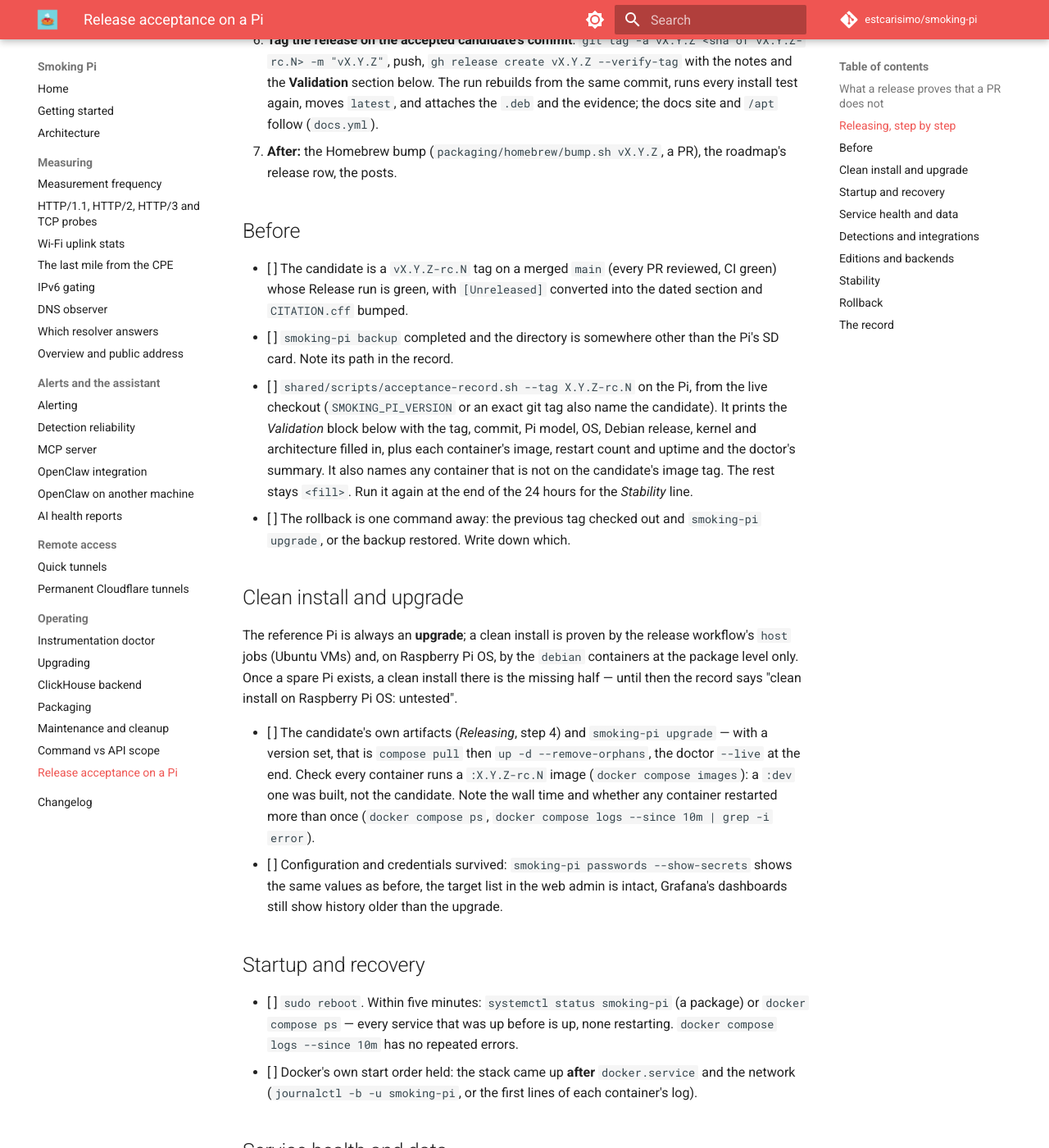
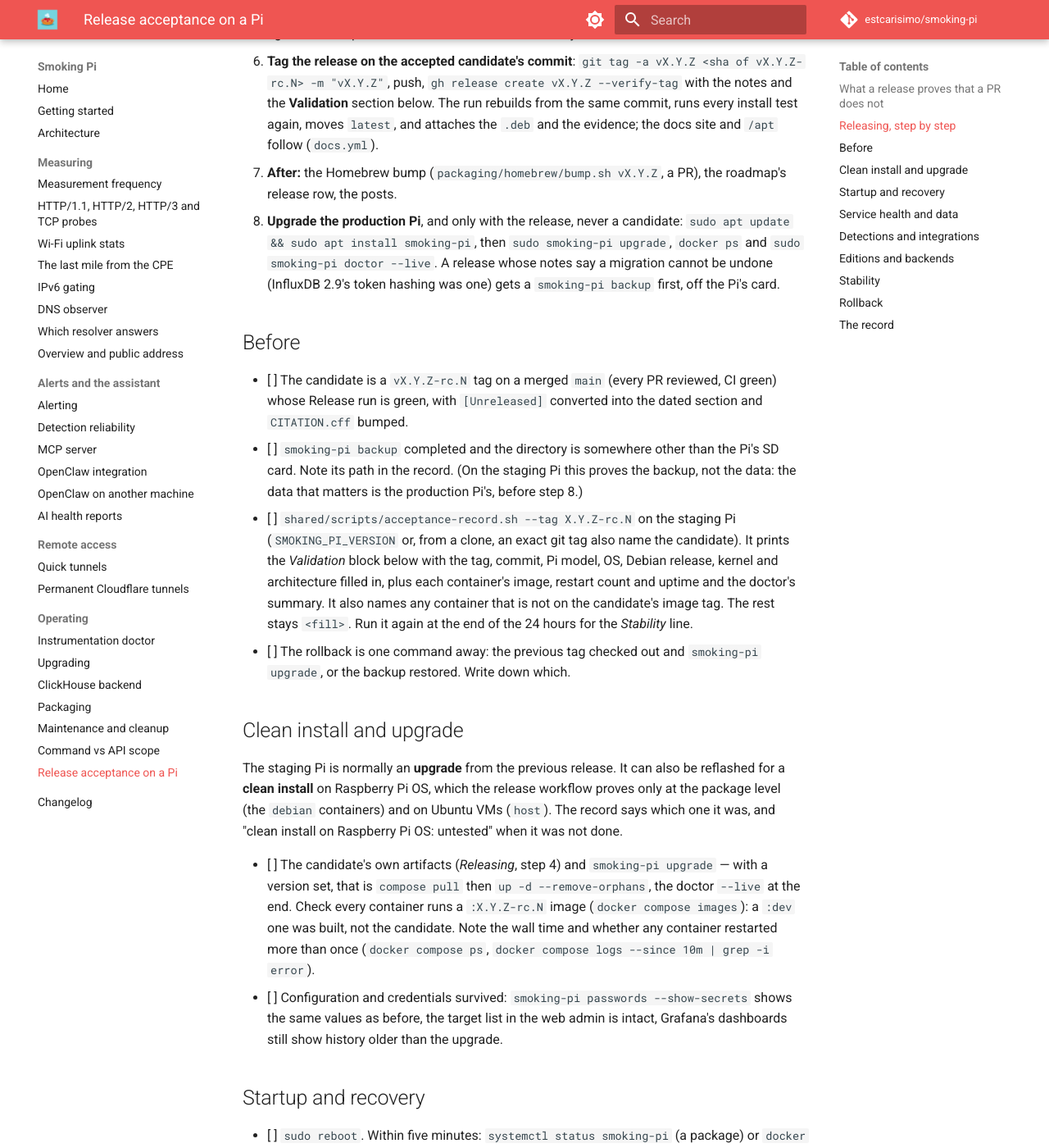
Before and after one commit to estcarisimo/smoking-pi, an MkDocs documentation site: the page built from docs/release-acceptance.md, in a window 1280 px wide and 1400 px high, scrolled down 2118 px. Shown: the whole window at 82% size. Built offline with MkDocs 1.6.1 and Material for MkDocs 9.7.7, drawn with Linux system fonts in a browser that asks for light colours; comment, search, counter and statistics services are not loaded; some of the changed text lies outside the part shown.

Commit message:
docs(process): develop on the dev machine, accept candidates on a staging Pi, release to production
The reference Pi was dev box, candidate host and production monitor at
once, and its SD card failed under the development load. The rule is now
dev machine -> staging Pi -> production Pi: AGENTS.md gets an Environments
section, the release checklist accepts candidates on the staging Pi and
adds the production upgrade as step 8, CONTRIBUTING follows, and the
acceptance record labels the staging Pi.

Co-Authored-By: Claude Opus 5.5 <noreply@anthropic.com>

```diff
--- a/docs/release-acceptance.md
+++ b/docs/release-acceptance.md
@@ -8,11 +8,13 @@ hosts](packaging.md#supported-hosts)); none of that is a Pi. The kernel, the
 Wi-Fi driver, the first hop, boot ordering against `docker.service`, and
 whether the measurements are still right are only shown here.
 
-Until there is a second Pi registered as a self-hosted runner, this is a
-manual gate on the **reference Pi** — which is also the production monitor.
-That is a known compromise: the roadmap asks for the candidate to be
-isolated from the reference monitor's data, and this procedure gets there
-only through the backup and the rollback path below. Do not skip them.
+This is a manual gate on the **staging Pi**: a second Raspberry Pi that
+runs candidates and nothing else. The **production Pi**, which holds the
+measurement history, gets a version only once it is released (*Releasing*,
+step 8). Until 2026-09-28 candidates ran on the production monitor itself,
+isolated from its data only by a backup and the rollback path; the staging
+Pi removes that compromise. The roles of the three machines (dev machine,
+staging Pi, production Pi) are in `AGENTS.md`, *Environments*.
 
 ## What a release proves that a PR does not
 
@@ -31,7 +33,7 @@ only what a release alone can show:
 | It installs, starts Basic with those images, and upgrades from the previous release keeping its secrets | `release.yml`: `host` (Ubuntu VMs) |
 | Its data survives: `backup`, `purge --config` and `restore` onto a card with no edition recorded bring back the same secrets, config and data; `apt purge` and a reinstall bring back the same stack | `release.yml`: `host` (`check-package.sh`, steps 6b and 8) |
 | It comes back by itself when Docker is restarted, or stopped and started (a Docker package upgrade), under the enabled unit | `release.yml`: `host` (`check-package.sh`, step 6c) |
-| It works on a Raspberry Pi: the kernel, the Wi-Fi driver, the first hop, boot order, the measurements | this checklist, on the reference Pi |
+| It works on a Raspberry Pi: the kernel, the Wi-Fi driver, the first hop, boot order, the measurements | this checklist, on the staging Pi |
 | It stays up: 24 hours with no restart and no unexplained gap | this checklist, *Stability* |
 | `latest` points at it — only after every install test passed | `release.yml`: `promote` |
 | What was shipped, tied to the commit: digests, package checksum, the run | the evidence file `attach` puts on the release |
@@ -60,11 +62,11 @@ the same commit.
    before `X.Y.Z`), but GitHub replaces `~` in an asset name with `.`: the
    file to download is `smoking-pi_X.Y.Z.rc.1_all.deb`. `latest` does not
    move and the site is not redeployed for a candidate.
-4. **Accept it on the Pi**, below, on the candidate's own artifacts. A
+4. **Accept it on the staging Pi**, below, on the candidate's own artifacts. A
    package install: `sudo apt install ./smoking-pi_X.Y.Z.rc.1_all.deb`
    (apt reads the version from inside the file, not its name, so it still
-   installs `X.Y.Z~rc.1`), then `sudo smoking-pi upgrade`. A clone (the
-   reference Pi): `git checkout vX.Y.Z-rc.1`, then
+   installs `X.Y.Z~rc.1`), then `sudo smoking-pi upgrade`. A clone:
+   `git checkout vX.Y.Z-rc.1`, then
    `smoking-pi upgrade`, which pulls the published images instead
    of building: a clone on a release tag runs that tag's images (`smoking-pi
    paths` shows which), with no variable to keep set. Start the 24-hour
@@ -80,6 +82,12 @@ the same commit.
    `/apt` follow (`docs.yml`).
 7. **After:** the Homebrew bump (`packaging/homebrew/bump.sh vX.Y.Z`, a
    PR), the roadmap's release row, the posts.
+8. **Upgrade the production Pi**, and only with the release, never a
+   candidate: `sudo apt update && sudo apt install smoking-pi`, then `sudo
+   smoking-pi upgrade`, `docker ps` and `sudo smoking-pi doctor --live`. A
+   release whose notes say a migration cannot be undone (InfluxDB 2.9's
+   token hashing was one) gets a `smoking-pi backup` first, off the Pi's
+   card.
 
 ## Before
 
@@ -88,9 +96,10 @@ the same commit.
   converted into the dated section and `CITATION.cff` bumped.
 - [ ] `smoking-pi backup` completed and
   the directory is somewhere other than the Pi's SD card. Note its path in
-  the record.
-- [ ] `shared/scripts/acceptance-record.sh --tag X.Y.Z-rc.N` on the Pi,
-  from the live checkout (`SMOKING_PI_VERSION` or an exact git tag also
+  the record. (On the staging Pi this proves the backup, not the data: the
+  data that matters is the production Pi's, before step 8.)
+- [ ] `shared/scripts/acceptance-record.sh --tag X.Y.Z-rc.N` on the staging
+  Pi (`SMOKING_PI_VERSION` or, from a clone, an exact git tag also
   name the candidate). It prints the *Validation* block below with the tag, commit, Pi
   model, OS, Debian release, kernel and architecture filled in, plus each
   container's image, restart count and uptime and the doctor's summary. It
@@ -102,11 +111,11 @@ the same commit.
 
 ## Clean install and upgrade
 
-The reference Pi is always an **upgrade**; a clean install is proven by the
-release workflow's `host` jobs (Ubuntu VMs) and, on Raspberry Pi OS, by the
-`debian` containers at the package level only. Once a spare Pi exists, a
-clean install there is the missing half — until then the record says
-"clean install on Raspberry Pi OS: untested".
+The staging Pi is normally an **upgrade** from the previous release. It
+can also be reflashed for a **clean install** on Raspberry Pi OS, which the
+release workflow proves only at the package level (the `debian`
+containers) and on Ubuntu VMs (`host`). The record says which one it was,
+and "clean install on Raspberry Pi OS: untested" when it was not done.
 
 - [ ] The candidate's own artifacts (*Releasing*, step 4) and `smoking-pi
   upgrade` — with a version set, that is `compose pull` then `up -d
@@ -158,8 +167,8 @@ clean install there is the missing half — until then the record says
 
 ## Editions and backends
 
-The reference Pi runs one combination (Pro, InfluxDB, `alerts,mcp`
-profiles). Everything else is **untested on a Pi** unless the record says
+The staging Pi runs the production Pi's combination (Pro, InfluxDB, the
+`alerts`, `mcp` and `dns` profiles). Everything else is **untested on a Pi** unless the record says
 otherwise: Basic and Standard, ClickHouse, the `ai` profile. The release
 workflow starts Basic on Ubuntu; Standard and Pro are rendered on every
 host but started only here. Write the combinations *not* exercised into
@@ -167,7 +176,7 @@ the record — the reader should never infer coverage.
 
 ## Stability
 
-- [ ] The candidate stays on the reference Pi for at least **24 hours**
+- [ ] The candidate stays on the staging Pi for at least **24 hours**
   before the tag, through at least one full day-night cycle of Wi-Fi
   conditions. Acceptance: no container restarted on its own (`docker
   inspect --format '{{.RestartCount}}'` is 0 for all), the doctor still
@@ -193,7 +202,7 @@ Every release gets a **Validation** section in its GitHub release notes
 - Tag / commit: vX.Y.Z / <sha> — accepted as vX.Y.Z-rc.N (same commit)
 - Artifacts: images ghcr.io/estcarisimo/smoking-pi/*:X.Y.Z, smoking-pi_X.Y.Z_all.deb; digests and checksum in smoking-pi_X.Y.Z_evidence.md (release assets)
 - Release workflow: <run URL> — host 5/5, debian 4/4, upgrade from vX.Y.(Z-1): pass | none yet; candidate run: <run URL>
-- Reference Pi: <model>, Raspberry Pi OS <version> (Debian N), kernel <uname -r>, arm64
+- Staging Pi: <model>, Raspberry Pi OS <version> (Debian N), kernel <uname -r>, arm64
 - Upgrade on the Pi from vX.Y.(Z-1): pass — <minutes>, restarts 0; credentials and targets intact
 - Reboot recovery: pass — up in <minutes>
 - doctor --live: <n> ok, <n> warn (why), 0 fail
```
Also changed, not shown: AGENTS.md (+33 -7 lines), CHANGELOG.md (+14 -0 lines), CONTRIBUTING.md (+4 -2 lines), 1 other file.
